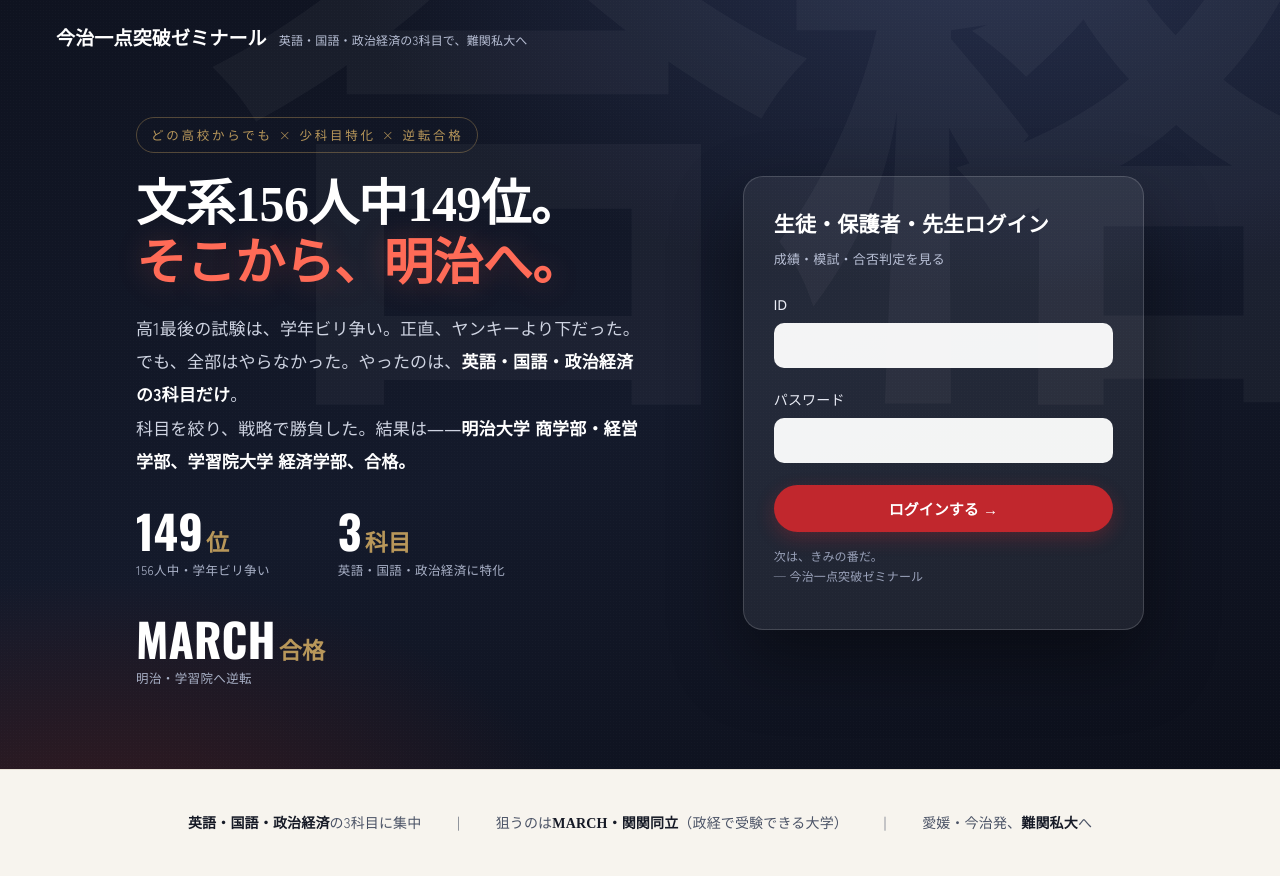
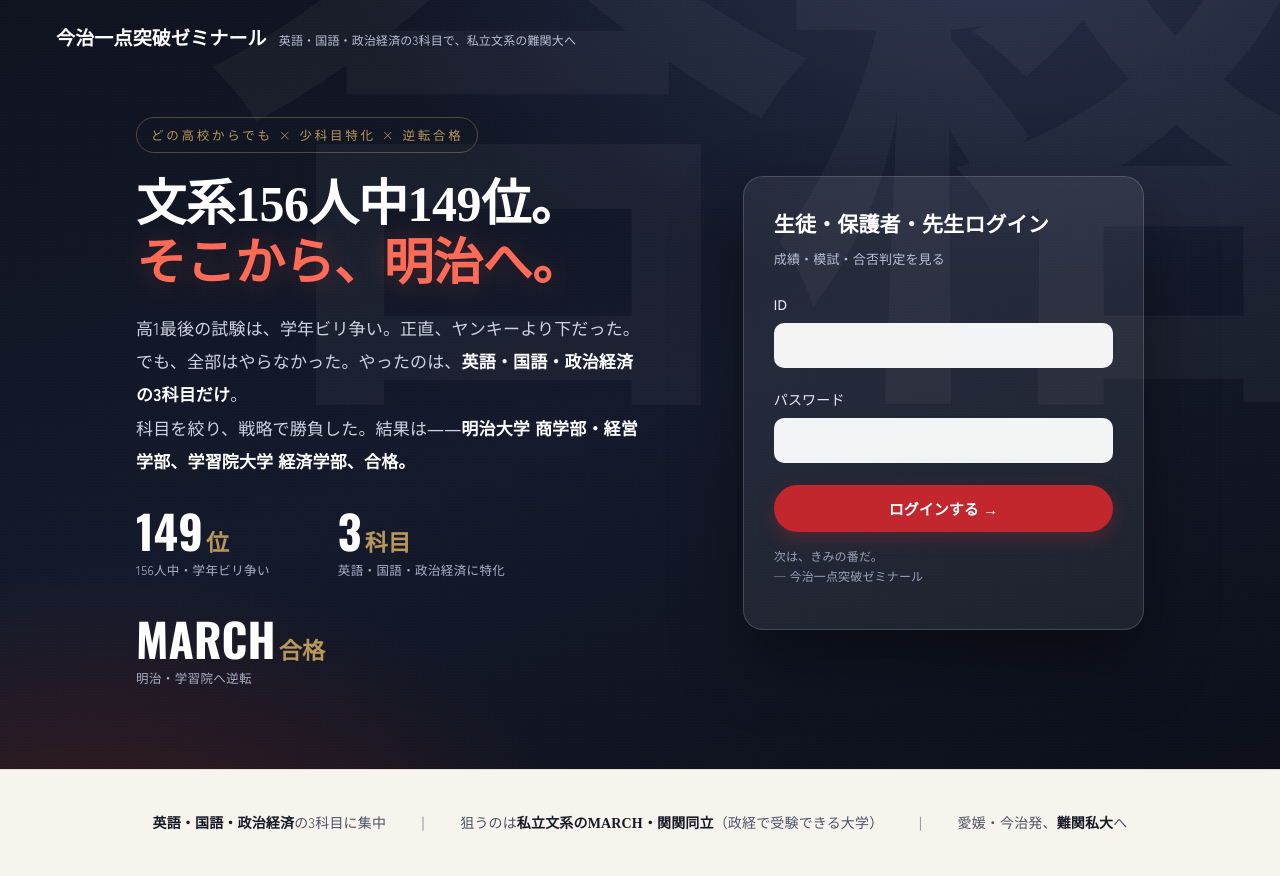
Before and after one commit to Akimitsu-Shigemi/juku-seiseki-app, a Flask app: page /login in a window 1280 px wide. Run offline with Flask 3, Linux system fonts and the light colour scheme; some web fonts are replaced.

Commit message:
copy: タグライン・訴求に「私立文系」を明記（理系でなく政経＝文系を明確化）
Co-Authored-By: Claude Opus 4.8 <noreply@anthropic.com>

```diff
--- a/app.py
+++ b/app.py
@@ -27,7 +27,7 @@ DB_PATH = os.environ.get("DB_PATH", os.path.join(BASE_DIR, "seiseki.db"))
 
 # 塾のブランド（全ページで一貫して使う）
 JUKU_NAME = "今治一点突破ゼミナール"
-JUKU_TAGLINE = "英語・国語・政治経済の3科目で、難関私大へ"
+JUKU_TAGLINE = "英語・国語・政治経済の3科目で、私立文系の難関大へ"
 
 # 文系3科目（少科目特化）
 SUBJECTS = [("eigo", "英語"), ("kokugo", "国語"), ("sentaku", "選択(地歴公民)")]
--- a/templates/login.html
+++ b/templates/login.html
@@ -104,7 +104,7 @@
     <div class="in">
       <span><b>英語・国語・政治経済</b>の3科目に集中</span>
       <span>｜</span>
-      <span>狙うのは<b>MARCH・関関同立</b>（政経で受験できる大学）</span>
+      <span>狙うのは<b>私立文系のMARCH・関関同立</b>（政経で受験できる大学）</span>
       <span>｜</span>
       <span>愛媛・今治発、<b>難関私大</b>へ</span>
     </div>
```
